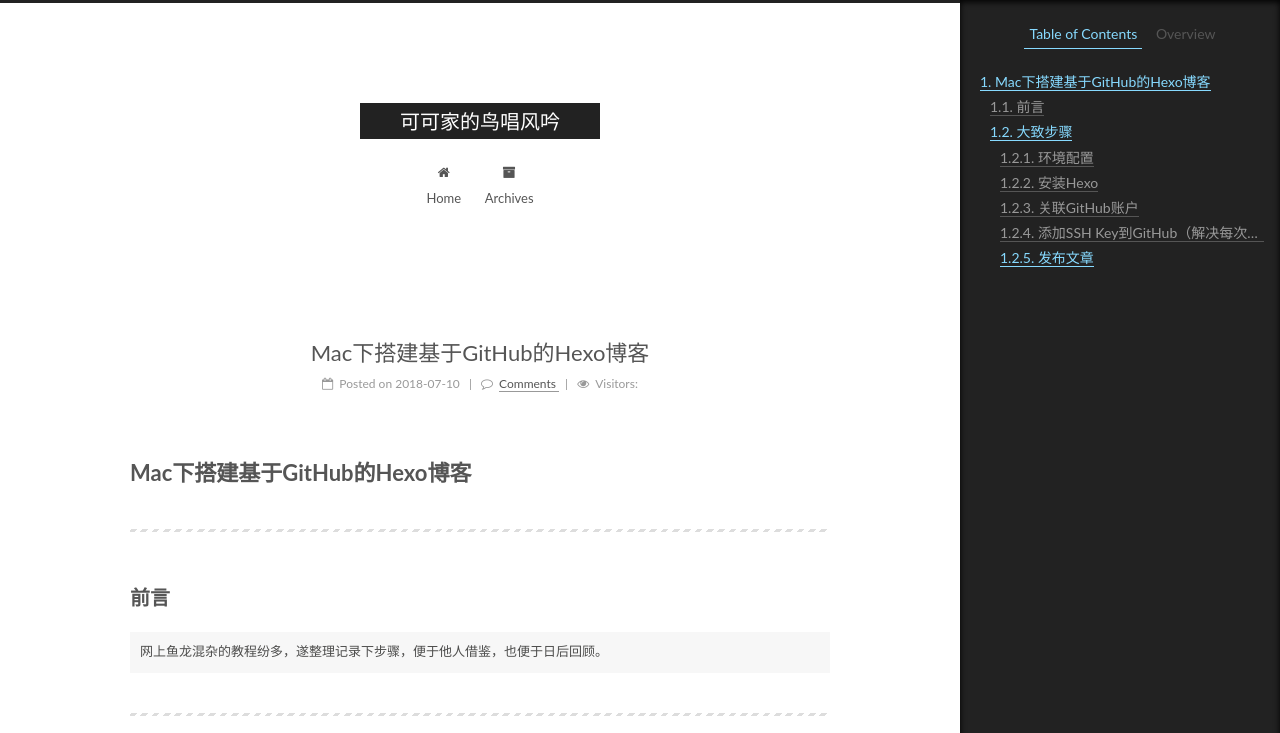
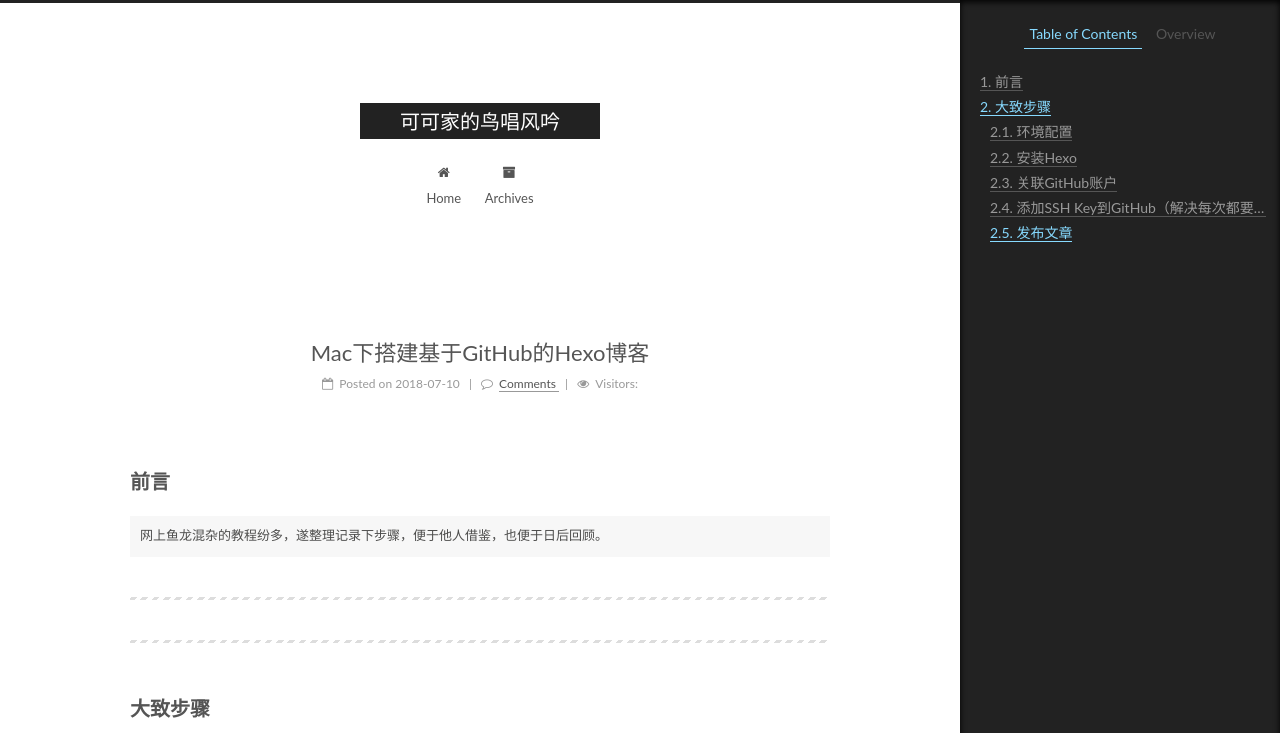
Before and after one commit to Cocoaccc/Cocoaccc.github.io, a plain HTML site: page 2018/07/10/Mac下搭建基于GitHub的Hexo博客/index.html in a window 1280 px wide. Shown: the top 733 px of the page. Drawn offline with Linux system fonts and the light colour scheme; some packages are replaced by stand-ins of ours; a script that the page names is missing.

Commit message:
Site updated: 2018-07-18 21:37:59

```diff
--- a/2018/07/10/Mac下搭建基于GitHub的Hexo博客/index.html
+++ b/2018/07/10/Mac下搭建基于GitHub的Hexo博客/index.html
@@ -79,12 +79,12 @@
 
 
 
-<meta name="description" content="Mac下搭建基于GitHub的Hexo博客 前言网上鱼龙混杂的教程纷多，遂整理记录下步骤，便于他人借鉴，也便于日后回顾。   大致步骤 环境配置 Node.js Git   安装Hexo 关联GitHub 创建仓库 添加SSH Keys到Github   添加SSH Key到GitHub 发布文章 更改主题    环境配置 Node.js（用来生成静态页面）  在终端中执行以下命令查看是否有Nod">
+<meta name="description" content="前言网上鱼龙混杂的教程纷多，遂整理记录下步骤，便于他人借鉴，也便于日后回顾。   大致步骤 环境配置 Node.js Git   安装Hexo 关联GitHub 创建仓库 添加SSH Keys到Github   添加SSH Key到GitHub 发布文章 更改主题    环境配置 Node.js（用来生成静态页面）  在终端中执行以下命令查看是否有Node.js  node -v 或 node -">
 <meta property="og:type" content="article">
 <meta property="og:title" content="Mac下搭建基于GitHub的Hexo博客">
 <meta property="og:url" content="http://yoursite.com/2018/07/10/Mac下搭建基于GitHub的Hexo博客/index.html">
 <meta property="og:site_name" content="可可家的鸟唱风吟">
-<meta property="og:description" content="Mac下搭建基于GitHub的Hexo博客 前言网上鱼龙混杂的教程纷多，遂整理记录下步骤，便于他人借鉴，也便于日后回顾。   大致步骤 环境配置 Node.js Git   安装Hexo 关联GitHub 创建仓库 添加SSH Keys到Github   添加SSH Key到GitHub 发布文章 更改主题    环境配置 Node.js（用来生成静态页面）  在终端中执行以下命令查看是否有Nod">
+<meta property="og:description" content="前言网上鱼龙混杂的教程纷多，遂整理记录下步骤，便于他人借鉴，也便于日后回顾。   大致步骤 环境配置 Node.js Git   安装Hexo 关联GitHub 创建仓库 添加SSH Keys到Github   添加SSH Key到GitHub 发布文章 更改主题    环境配置 Node.js（用来生成静态页面）  在终端中执行以下命令查看是否有Node.js  node -v 或 node -">
 <meta property="og:locale" content="default">
 <meta property="og:image" content="https://cocoaccc-blog.oss-cn-beijing.aliyuncs.com/1.png">
 <meta property="og:image" content="https://cocoaccc-blog.oss-cn-beijing.aliyuncs.com/2.png">
@@ -97,10 +97,10 @@
 <meta property="og:image" content="https://cocoaccc-blog.oss-cn-beijing.aliyuncs.com/9.png">
 <meta property="og:image" content="https://cocoaccc-blog.oss-cn-beijing.aliyuncs.com/10.png">
 <meta property="og:image" content="https://cocoaccc-blog.oss-cn-beijing.aliyuncs.com/11.png">
-<meta property="og:updated_time" content="2018-07-18T13:35:38.322Z">
+<meta property="og:updated_time" content="2018-07-18T13:37:38.203Z">
 <meta name="twitter:card" content="summary">
 <meta name="twitter:title" content="Mac下搭建基于GitHub的Hexo博客">
-<meta name="twitter:description" content="Mac下搭建基于GitHub的Hexo博客 前言网上鱼龙混杂的教程纷多，遂整理记录下步骤，便于他人借鉴，也便于日后回顾。   大致步骤 环境配置 Node.js Git   安装Hexo 关联GitHub 创建仓库 添加SSH Keys到Github   添加SSH Key到GitHub 发布文章 更改主题    环境配置 Node.js（用来生成静态页面）  在终端中执行以下命令查看是否有Nod">
+<meta name="twitter:description" content="前言网上鱼龙混杂的教程纷多，遂整理记录下步骤，便于他人借鉴，也便于日后回顾。   大致步骤 环境配置 Node.js Git   安装Hexo 关联GitHub 创建仓库 添加SSH Keys到Github   添加SSH Key到GitHub 发布文章 更改主题    环境配置 Node.js（用来生成静态页面）  在终端中执行以下命令查看是否有Node.js  node -v 或 node -">
 <meta name="twitter:image" content="https://cocoaccc-blog.oss-cn-beijing.aliyuncs.com/1.png">
 
 
@@ -425,8 +425,7 @@ $(function() {
 
 
 
-        <h1 id="Mac下搭建基于GitHub的Hexo博客"><a href="#Mac下搭建基于GitHub的Hexo博客" class="headerlink" title="Mac下搭建基于GitHub的Hexo博客"></a>Mac下搭建基于GitHub的Hexo博客</h1><hr>
-<h2 id="前言"><a href="#前言" class="headerlink" title="前言"></a>前言</h2><pre><code>网上鱼龙混杂的教程纷多，遂整理记录下步骤，便于他人借鉴，也便于日后回顾。
+        <h2 id="前言"><a href="#前言" class="headerlink" title="前言"></a>前言</h2><pre><code>网上鱼龙混杂的教程纷多，遂整理记录下步骤，便于他人借鉴，也便于日后回顾。
 </code></pre><hr>
 <hr>
 <h2 id="大致步骤"><a href="#大致步骤" class="headerlink" title="大致步骤"></a>大致步骤</h2><ul>
@@ -669,7 +668,7 @@ $(function() {
 
 
 
-              <div class="post-toc-content"><ol class="nav"><li class="nav-item nav-level-1"><a class="nav-link" href="#Mac下搭建基于GitHub的Hexo博客"><span class="nav-number">1.</span> <span class="nav-text">Mac下搭建基于GitHub的Hexo博客</span></a><ol class="nav-child"><li class="nav-item nav-level-2"><a class="nav-link" href="#前言"><span class="nav-number">1.1.</span> <span class="nav-text">前言</span></a></li><li class="nav-item nav-level-2"><a class="nav-link" href="#大致步骤"><span class="nav-number">1.2.</span> <span class="nav-text">大致步骤</span></a><ol class="nav-child"><li class="nav-item nav-level-3"><a class="nav-link" href="#环境配置"><span class="nav-number">1.2.1.</span> <span class="nav-text">环境配置</span></a></li><li class="nav-item nav-level-3"><a class="nav-link" href="#安装Hexo"><span class="nav-number">1.2.2.</span> <span class="nav-text">安装Hexo</span></a></li><li class="nav-item nav-level-3"><a class="nav-link" href="#关联GitHub账户"><span class="nav-number">1.2.3.</span> <span class="nav-text">关联GitHub账户</span></a></li><li class="nav-item nav-level-3"><a class="nav-link" href="#添加SSH-Key到GitHub（解决每次都要输入GitHub账户名和密码）"><span class="nav-number">1.2.4.</span> <span class="nav-text">添加SSH Key到GitHub（解决每次都要输入GitHub账户名和密码）</span></a></li><li class="nav-item nav-level-3"><a class="nav-link" href="#发布文章"><span class="nav-number">1.2.5.</span> <span class="nav-text">发布文章</span></a></li></ol></li></ol></li></ol></div>
+              <div class="post-toc-content"><ol class="nav"><li class="nav-item nav-level-2"><a class="nav-link" href="#前言"><span class="nav-number">1.</span> <span class="nav-text">前言</span></a></li><li class="nav-item nav-level-2"><a class="nav-link" href="#大致步骤"><span class="nav-number">2.</span> <span class="nav-text">大致步骤</span></a><ol class="nav-child"><li class="nav-item nav-level-3"><a class="nav-link" href="#环境配置"><span class="nav-number">2.1.</span> <span class="nav-text">环境配置</span></a></li><li class="nav-item nav-level-3"><a class="nav-link" href="#安装Hexo"><span class="nav-number">2.2.</span> <span class="nav-text">安装Hexo</span></a></li><li class="nav-item nav-level-3"><a class="nav-link" href="#关联GitHub账户"><span class="nav-number">2.3.</span> <span class="nav-text">关联GitHub账户</span></a></li><li class="nav-item nav-level-3"><a class="nav-link" href="#添加SSH-Key到GitHub（解决每次都要输入GitHub账户名和密码）"><span class="nav-number">2.4.</span> <span class="nav-text">添加SSH Key到GitHub（解决每次都要输入GitHub账户名和密码）</span></a></li><li class="nav-item nav-level-3"><a class="nav-link" href="#发布文章"><span class="nav-number">2.5.</span> <span class="nav-text">发布文章</span></a></li></ol></li></ol></div>
 
 
           </div>
--- a/css/main.css
+++ b/css/main.css
@@ -1934,7 +1934,7 @@ img:hover {
   width: 4px;
   height: 4px;
   border-radius: 50%;
-  background: #fc45a8;
+  background: #d7dd34;
 }
 .links-of-blogroll {
   font-size: 13px;
```
Also changed, not shown: index.html (+1 -2 lines).
